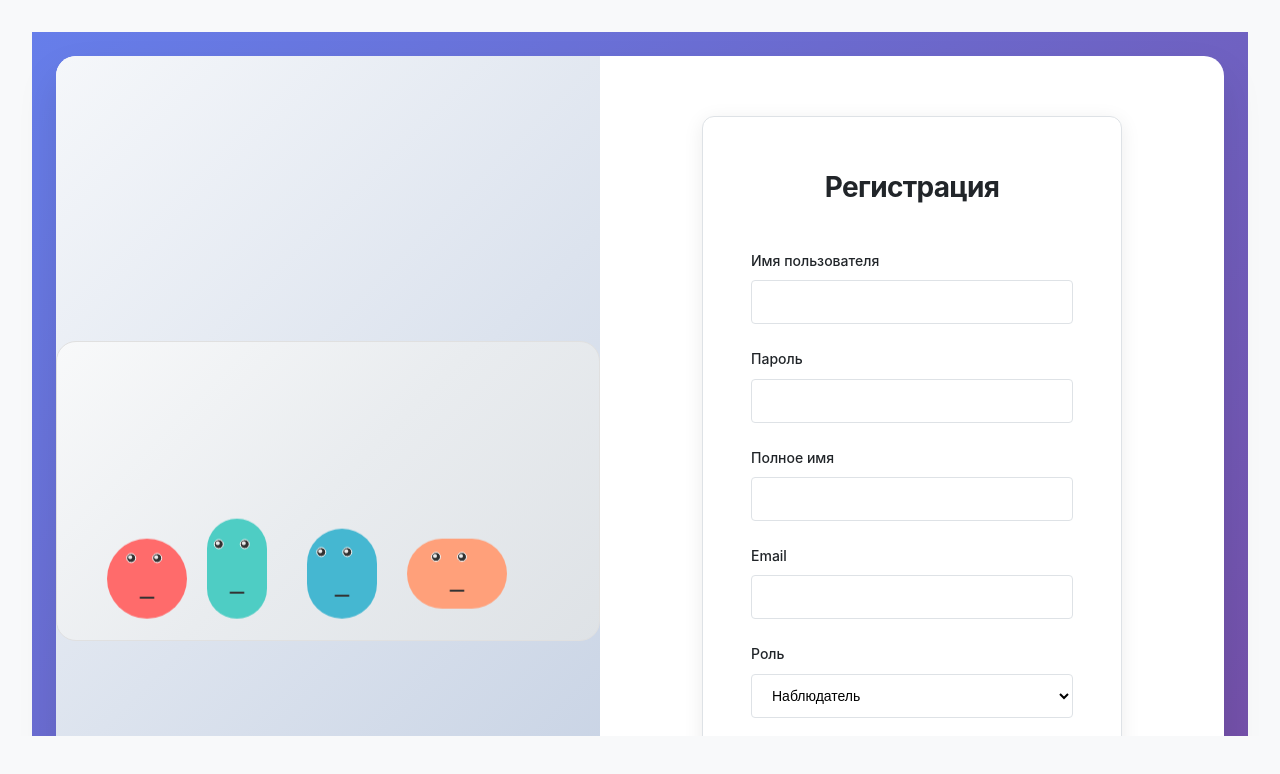
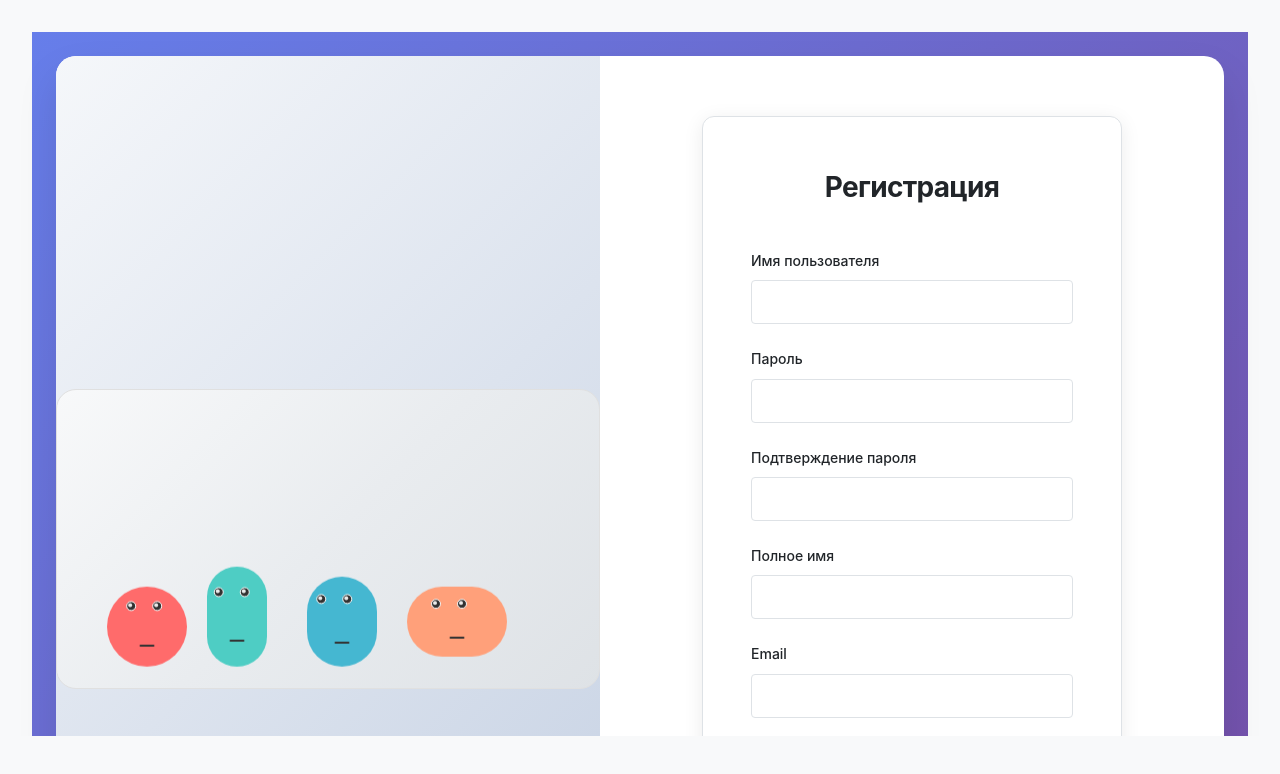
Before and after one commit to tniXu7/DetectingDefects, a React (Vite) app in the folder frontend/: page /login in a window 1280 px wide. Both pictures are taken after a click on the button "Нет аккаунта? Зарегистрироваться". Shown: the top 774 px of the page. Built offline with nearby package versions, Linux system fonts and the light colour scheme; no server answers.

Commit message:
Fix login button, add password confirmation, validation, and role restrictions

```diff
--- a/frontend/src/pages/Login.tsx
+++ b/frontend/src/pages/Login.tsx
@@ -16,6 +16,7 @@ const Login: React.FC = () => {
   const [registerData, setRegisterData] = useState({
     username: '',
     password: '',
+    confirmPassword: '',
     full_name: '',
     email: '',
     role: 'observer'
@@ -75,13 +76,29 @@ const Login: React.FC = () => {
     }
   };
 
+  const validateForm = () => {
+    if (isRegisterMode) {
+      if (registerData.password !== registerData.confirmPassword) {
+        setError('Пароли не совпадают');
+        return false;
+      }
+      if (registerData.password.length < 6) {
+        setError('Пароль должен содержать минимум 6 символов');
+        return false;
+      }
+      if (!registerData.email.includes('@')) {
+        setError('Введите корректный email');
+        return false;
+      }
+    }
+    return true;
+  };
+
   const handleSubmit = async (e: React.FormEvent) => {
     e.preventDefault();
-    e.stopPropagation();
 
-    // Дополнительная защита от обновления страницы
-    if (e.defaultPrevented) {
-      return false;
+    if (!validateForm()) {
+      return;
     }
 
     setLoading(true);
@@ -89,8 +106,9 @@ const Login: React.FC = () => {
 
     try {
       if (isRegisterMode) {
-        // Регистрация
-        await client.post('/auth/register', registerData);
+        // Регистрация - убираем confirmPassword из данных
+        const { confirmPassword, ...registerDataToSend } = registerData;
+        await client.post('/auth/register', registerDataToSend);
         setLoginState('success');
         dispatch(addNotification({
           message: 'Регистрация успешна! Теперь войдите в систему.',
@@ -100,6 +118,7 @@ const Login: React.FC = () => {
         setRegisterData({
           username: '',
           password: '',
+          confirmPassword: '',
           full_name: '',
           email: '',
           role: 'observer'
@@ -205,7 +224,6 @@ const Login: React.FC = () => {
                   className="form-input"
                   value={registerData.username}
                   onChange={handleChange}
-                  onKeyDown={handleKeyDown}
                   required
                 />
               </div>
@@ -220,7 +238,20 @@ const Login: React.FC = () => {
                   className="form-input"
                   value={registerData.password}
                   onChange={handleChange}
-                  onKeyDown={handleKeyDown}
+                  required
+                />
+              </div>
+              <div className="form-group">
+                <label htmlFor="confirmPassword" className="form-label">
+                  Подтверждение пароля
+                </label>
+                <input
+                  type="password"
+                  id="confirmPassword"
+                  name="confirmPassword"
+                  className="form-input"
+                  value={registerData.confirmPassword}
+                  onChange={handleChange}
                   required
                 />
               </div>
@@ -235,7 +266,6 @@ const Login: React.FC = () => {
                   className="form-input"
                   value={registerData.full_name}
                   onChange={handleChange}
-                  onKeyDown={handleKeyDown}
                   required
                 />
               </div>
@@ -250,26 +280,21 @@ const Login: React.FC = () => {
                   className="form-input"
                   value={registerData.email}
                   onChange={handleChange}
-                  onKeyDown={handleKeyDown}
                   required
                 />
               </div>
               <div className="form-group">
-                <label htmlFor="role" className="form-label">
-                  Роль
-                </label>
-                <select
-                  id="role"
-                  name="role"
-                  className="form-select"
-                  value={registerData.role}
-                  onChange={handleChange}
-                  required
-                >
-                  <option value="observer">Наблюдатель</option>
-                  <option value="engineer">Инженер</option>
-                  <option value="manager">Менеджер</option>
-                </select>
+                <div className="role-info" style={{
+                  padding: '12px',
+                  backgroundColor: '#f8f9fa',
+                  border: '1px solid #dee2e6',
+                  borderRadius: '6px',
+                  fontSize: '0.875rem',
+                  color: '#495057'
+                }}>
+                  <strong>Роль:</strong> Наблюдатель (по умолчанию)<br/>
+                  <small>Роли назначает только администратор системы</small>
+                </div>
               </div>
             </>
           ) : (
@@ -285,7 +310,6 @@ const Login: React.FC = () => {
                   className="form-input"
                   value={formData.username}
                   onChange={handleChange}
-                  onKeyDown={handleKeyDown}
                   required
                 />
               </div>
@@ -300,7 +324,6 @@ const Login: React.FC = () => {
                   className="form-input"
                   value={formData.password}
                   onChange={handleChange}
-                  onKeyDown={handleKeyDown}
                   required
                 />
               </div>
```
